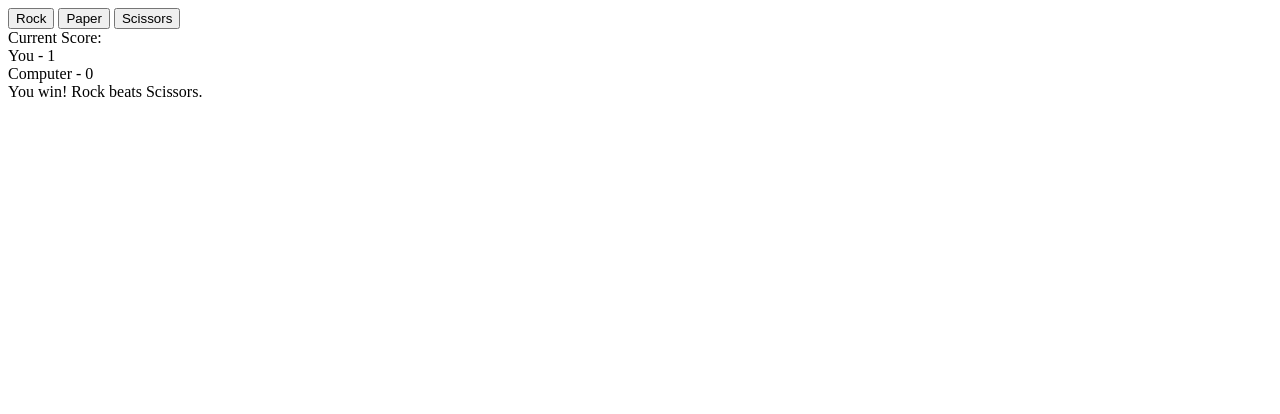
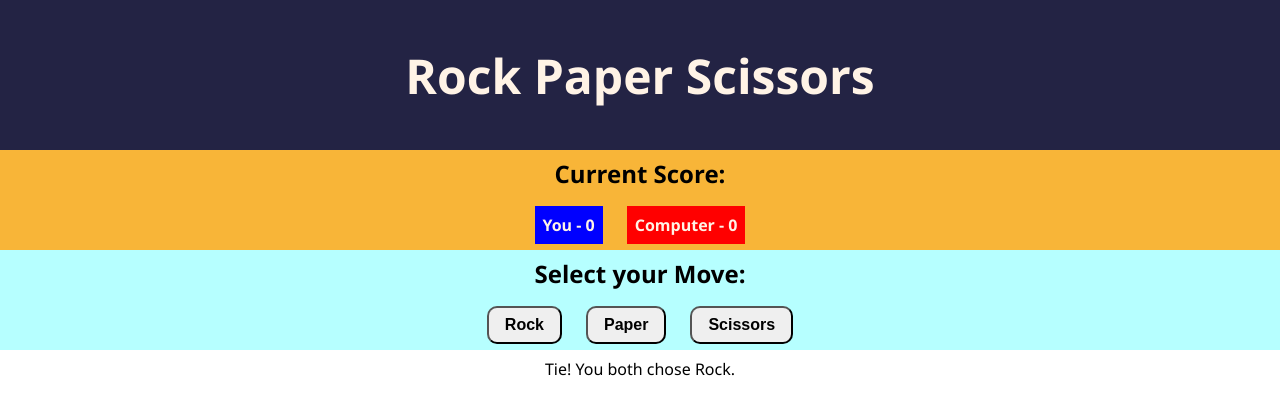
Before and after one commit to scorley627/rock-paper-scissors, a plain HTML site: page index.html in a window 1280 px wide. Both pictures are taken after a click on the button "Rock". Drawn offline with Linux system fonts and the light colour scheme.

Commit message:
Add style with css

```diff
--- a/index.html
+++ b/index.html
@@ -3,16 +3,27 @@
 <head>
   <meta charset="UTF-8">
   <meta name="viewport" content="width=device-width, initial-scale=1.0">
+  <link rel="stylesheet" href="style.css">
   <script src="javascript.js" defer></script>
   <title>Rock Paper Scissors</title>
 </head>
 <body>
-  <button class="rock">Rock</button>
-  <button class="paper">Paper</button>
-  <button class="scissors">Scissors</button>
-  <div>Current Score:</div>
-  <div class="human-score">You - 0</div>
-  <div class="computer-score">Computer - 0</div>
+  <h1 class="header">Rock Paper Scissors</h1>
+  <div class="score-section">
+    <h2>Current Score:</h2>
+    <div class="scores">
+      <div class="human-score">You - 0</div>
+      <div class="computer-score">Computer - 0</div>
+    </div>
+  </div>
+  <div class="move-section">
+    <h2>Select your Move:</h2>
+    <div class="move-buttons">
+      <button class="rock">Rock</button>
+      <button class="paper">Paper</button>
+      <button class="scissors">Scissors</button>
+    </div>
+  </div>
   <div class="results"></div>
 </body>
 </html>
--- a/javascript.js
+++ b/javascript.js
@@ -1,39 +1,37 @@
 let humanScore = 0;
 let computerScore = 0;
+let gameOver = false;
 
 document.addEventListener("click", onClick);
 
 function onClick(event) {
-  if (event.target.tagName == "BUTTON") {
-    playRound(event.target.className, getComputerChoice());
+  const buttonClicked = event.target.tagName == "BUTTON";
+  const playAgainClicked = event.target.textContent == "Play Again";
 
-    if (humanScore == 5) {
-      const gameOverDiv = document.createElement("div");
-      gameOverDiv.textContent = "Game Over! You win!";
-
-      const resultsDiv = document.querySelector(".results");
-      resultsDiv.appendChild(gameOverDiv);
-
-      document.removeEventListener("click", onClick);
-    } else if (computerScore == 5) {
-      const gameOverDiv = document.createElement("div");
-      gameOverDiv.textContent = "Game Over! You lose!";
-
-      const resultsDiv = document.querySelector(".results");
-      resultsDiv.appendChild(gameOverDiv);
-
-      document.removeEventListener("click", onClick);
-    }
+  if (playAgainClicked) {
+    location.reload();
+  } else if (buttonClicked && !gameOver) {
+    const humanChoice = event.target.className;
+    playRound(humanChoice);
+    checkGameOver();
   }
 }
 
-function playRound(humanChoice, computerChoice) {
-  let winner = getWinner(humanChoice, computerChoice);
+function playRound(humanChoice) {
+  const computerChoice = getComputerChoice();
+  const winner = getWinner(humanChoice, computerChoice);
   updateScore(winner);
 
-  let resultsText = getResultsText(
+  const resultsText = getResultsText(
     winner, capitalize(humanChoice), capitalize(computerChoice));
   displayResults(resultsText);
+}
+
+function checkGameOver() {
+  gameOver = humanScore == 5 || computerScore == 5;
+  if (gameOver) {
+    displayGameOver();
+  }
 }
 
 function getWinner(humanChoice, computerChoice) {
@@ -56,13 +54,11 @@ function getWinner(humanChoice, computerChoice) {
 
 function updateScore(winner) {
   if (winner == "human") {
-    ++humanScore;
     const scoreDiv = document.querySelector(".human-score");
-    scoreDiv.textContent = `You - ${humanScore}`;
+    scoreDiv.textContent = `You - ${++humanScore}`;
   } else if (winner == "computer") {
-    ++computerScore;
     const scoreDiv = document.querySelector(".computer-score");
-    scoreDiv.textContent = `Computer - ${computerScore}`;
+    scoreDiv.textContent = `Computer - ${++computerScore}`;
   }
 }
 
@@ -78,14 +74,29 @@ function getResultsText(winner, humanChoice, computerChoice) {
 }
 
 function displayResults(resultsText) {
-  const resultsDiv = document.querySelector(".results");
   const textDiv = document.createElement("div");
   textDiv.textContent = resultsText;
+
+  const resultsDiv = document.querySelector(".results");
   resultsDiv.appendChild(textDiv);
 }
 
+function displayGameOver() {
+  const gameOverDiv = document.createElement("div");
+  gameOverDiv.className = "game-over";
+  gameOverDiv.textContent =
+    humanScore == 5 ? "Game Over! You win!" : "Game Over! You lose!"
+
+  const replayButton = document.createElement("button");
+  replayButton.textContent = "Play Again";
+
+  const resultsDiv = document.querySelector(".results");
+  resultsDiv.appendChild(gameOverDiv);
+  resultsDiv.appendChild(replayButton);
+}
+
 function getComputerChoice() {
-  let num = Math.random();
+  const num = Math.random();
   if (0 <= num && num < 1 / 3) {
     return "rock";
   } else if (1 / 3 <= num && num < 2 / 3) {
--- /dev/null
+++ b/style.css
@@ -0,0 +1,72 @@
+* {
+  margin: 0;
+  padding: 0;
+  align-content: center;
+  align-items: center;
+  text-align: center;
+  justify-content: center;
+}
+
+body {
+  font-family:'Segoe UI', Tahoma, Geneva, Verdana, sans-serif;
+}
+
+button {
+  padding: 8px 16px;
+  font-size: 16px;
+  border-radius: 10px;
+  font-weight: 900;
+}
+
+.header {
+  font-size: 48px;
+  background-color: rgb(35, 35, 68);
+  color: rgb(255, 243, 230);
+  height: 150px;
+}
+
+.score-section {
+  background-color: rgb(248, 181, 56);
+  height: 100px;
+}
+
+.scores {
+  display: flex;
+  color:rgb(255, 243, 230);
+  font-weight: 900;
+  margin-top: 16px;
+  gap: 24px;
+}
+
+.human-score {
+  background-color: blue;
+  padding: 8px;
+}
+
+.computer-score {
+  background-color: red;
+  padding: 8px;
+}
+
+.move-section {
+  background-color: rgb(182, 255, 255);
+  height: 100px;
+}
+
+.move-buttons {
+  display: flex;
+  gap: 24px;
+  margin-top: 16px;
+}
+
+.results {
+  display: flex;
+  flex-direction: column;
+  gap: 8px;
+  padding: 8px;
+}
+
+.game-over {
+  font-weight: 700;
+  font-size: 32px;
+}
```
Also changed, not shown: 1 other file.
